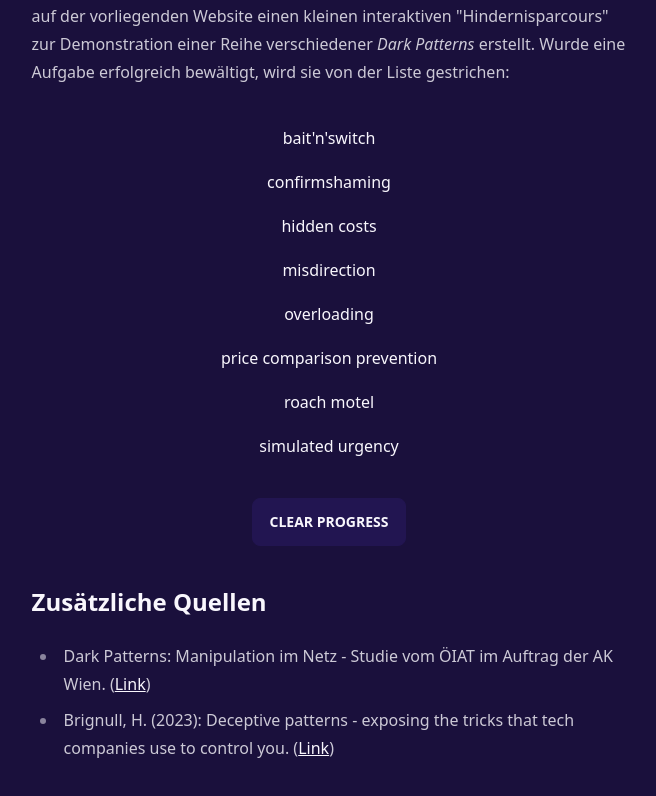
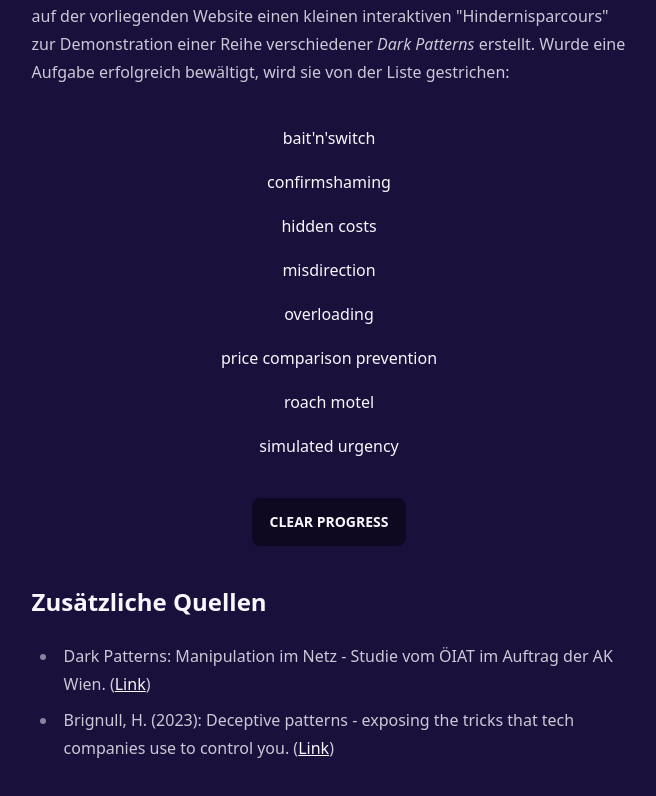
Before and after one commit to johak-at/dark-hak, a SvelteKit app: page / in a window 1280 px wide. Shown: the part 622-1418 px from the top of the page, without its empty margins (311-967 px from the left). Built offline with nearby package versions, Linux system fonts and the light colour scheme.

Commit message:
Update +page.svelte

```diff
--- a/src/routes/+page.svelte
+++ b/src/routes/+page.svelte
@@ -55,7 +55,7 @@
 	</ul>
 </nav>
 
-<button on:click={clearProgress} class="btn mb-5 btn-neutral">Clear Progress</button>
+<button on:click={clearProgress} class="btn mb-5">Clear Progress</button>
 
 <aside id="quellen" class="prose">
 	<h2>Zusätzliche Quellen</h2>
```
